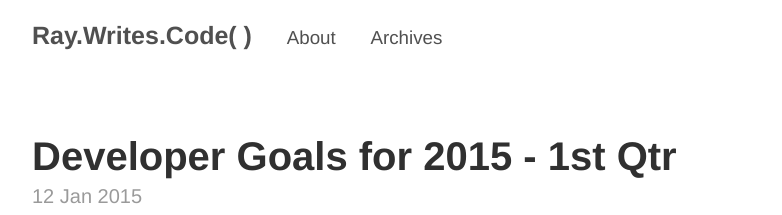
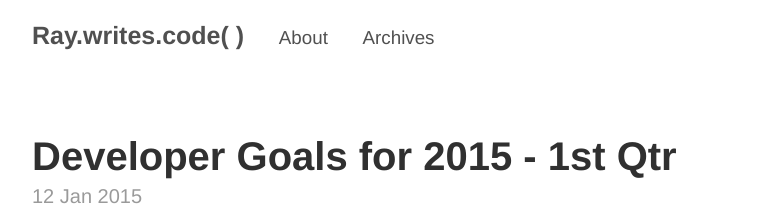
Before and after one commit to raywritescode/raywritescode.github.io, a Jekyll site: the page built from index.html, in a window 1280 px wide. Shown: the top 215 px of the page, without its empty margins (248-1030 px from the left). Built offline with Jekyll 4.4.1, drawn with Linux system fonts in a browser that asks for light colours; Markdown is read by kramdown in place of the engine named in the settings; the list of posts is cut into pages by our own code.

```diff
--- a/_config.yml
+++ b/_config.yml
@@ -6,7 +6,7 @@ highlighter:      pygments
 permalink:        pretty
 
 # Setup
-title:            Ray.Writes.Code( )
+title:            Ray.writes.code( )
 tagline:
 url:              http://www.raywritescode.com
 paginate:         1
```
